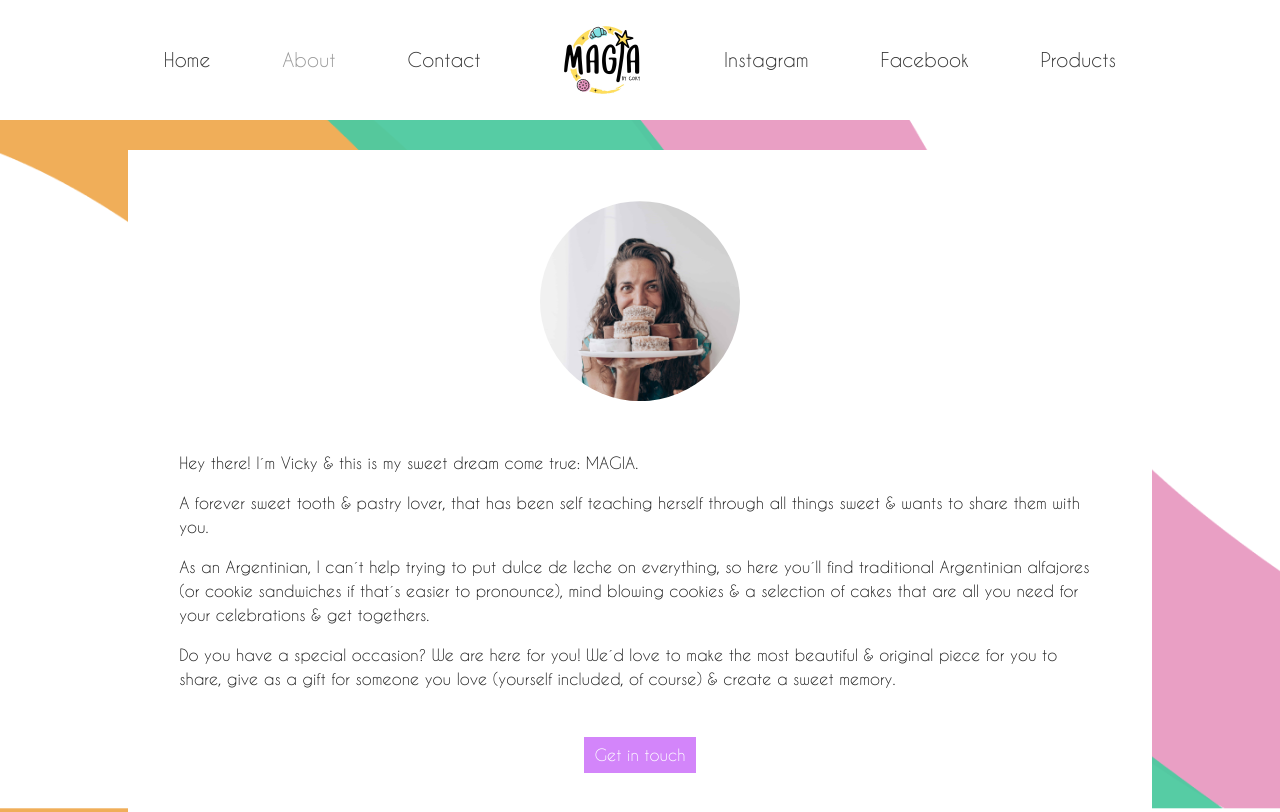
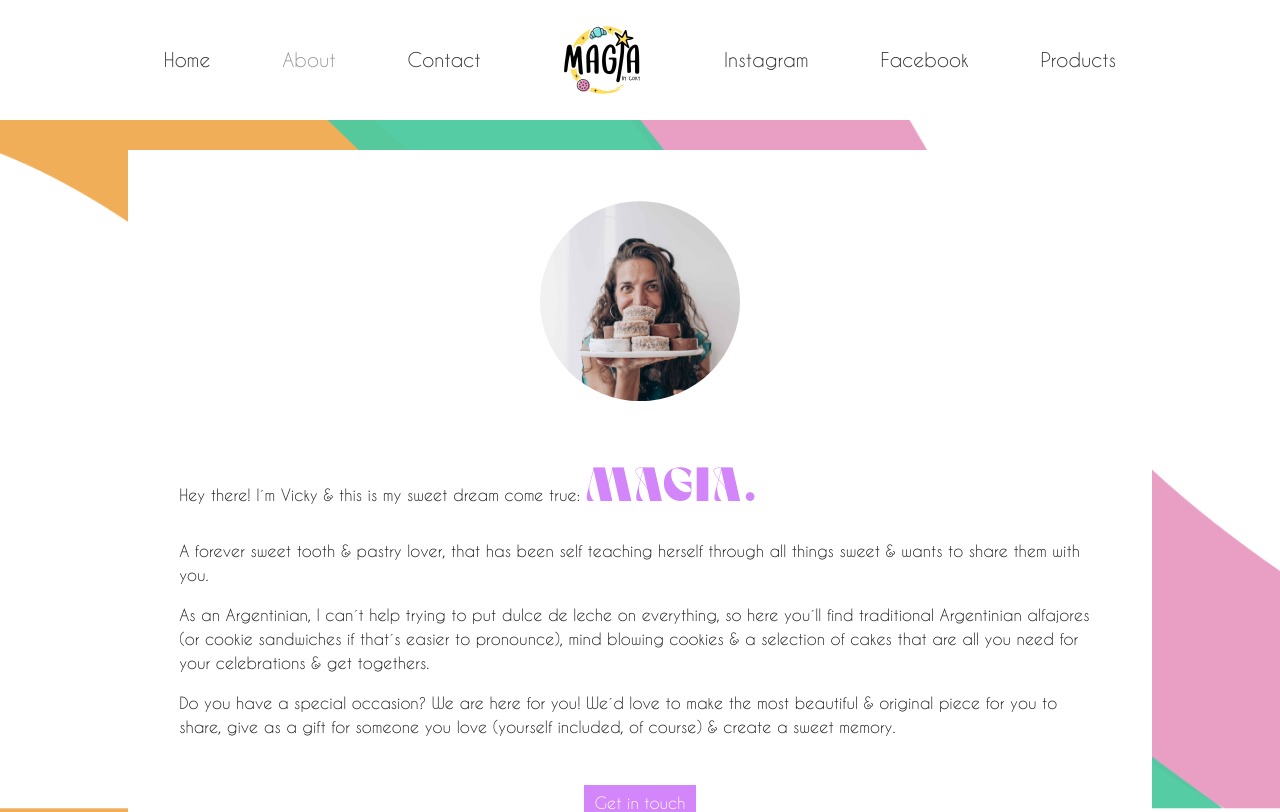
Before and after one commit to julianespa/magia, a React (Vite) app: page /about in a window 1280 px wide. Shown: the top 812 px of the page. Built offline with nearby package versions, Linux system fonts and the light colour scheme.

Commit message:
bio text color

```diff
--- a/src/App.css
+++ b/src/App.css
@@ -420,6 +420,13 @@ a {
 
 }
 
+.aboutPage .bio span {
+    color: #d385fa;
+    font-family: beckan,Arial, Helvetica, sans-serif;
+    letter-spacing: 3px;
+    font-size: 3rem;
+}
+
 .aboutPage img{
     width: 200px;
     height: 200px;
@@ -433,12 +440,6 @@ a {
  width: 100%;
  font-size: 1rem;
  color: rgb(32, 32, 32)
-}
-
-.contactPage{
-    width: 80%;
-    margin: auto;
-
 }
 
 .aboutPage .goal {
@@ -483,6 +484,12 @@ a {
     background-color: #8cd65d;
     scale: 1.1;
     transition: all .3s;
+}
+
+.contactPage{
+    width: 80%;
+    margin: auto;
+
 }
 
 .contactPage section:nth-child(1){
--- a/src/components/about.jsx
+++ b/src/components/about.jsx
@@ -8,7 +8,7 @@ function About() {
                     <article>
                         <img src="about/bioimg.jpg" alt="logo magia bakery" />
                         <p>
-                            Hey there! I´m Vicky & this is my sweet dream come true: MAGIA.
+                            Hey there! I´m Vicky & this is my sweet dream come true: <span>MAGIA.</span>
                         </p>
                         <p>
                             A forever sweet tooth & pastry lover, that has been self teaching herself through all things sweet & wants to share them with you.
```
